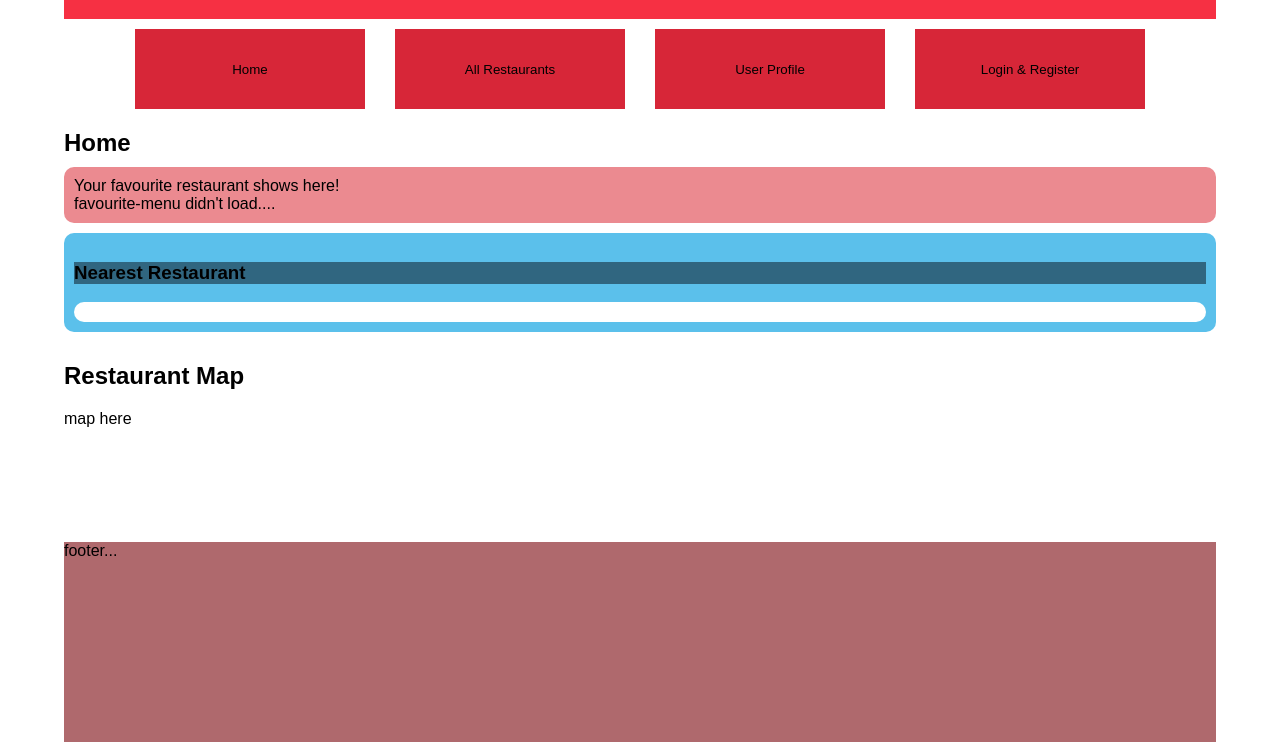
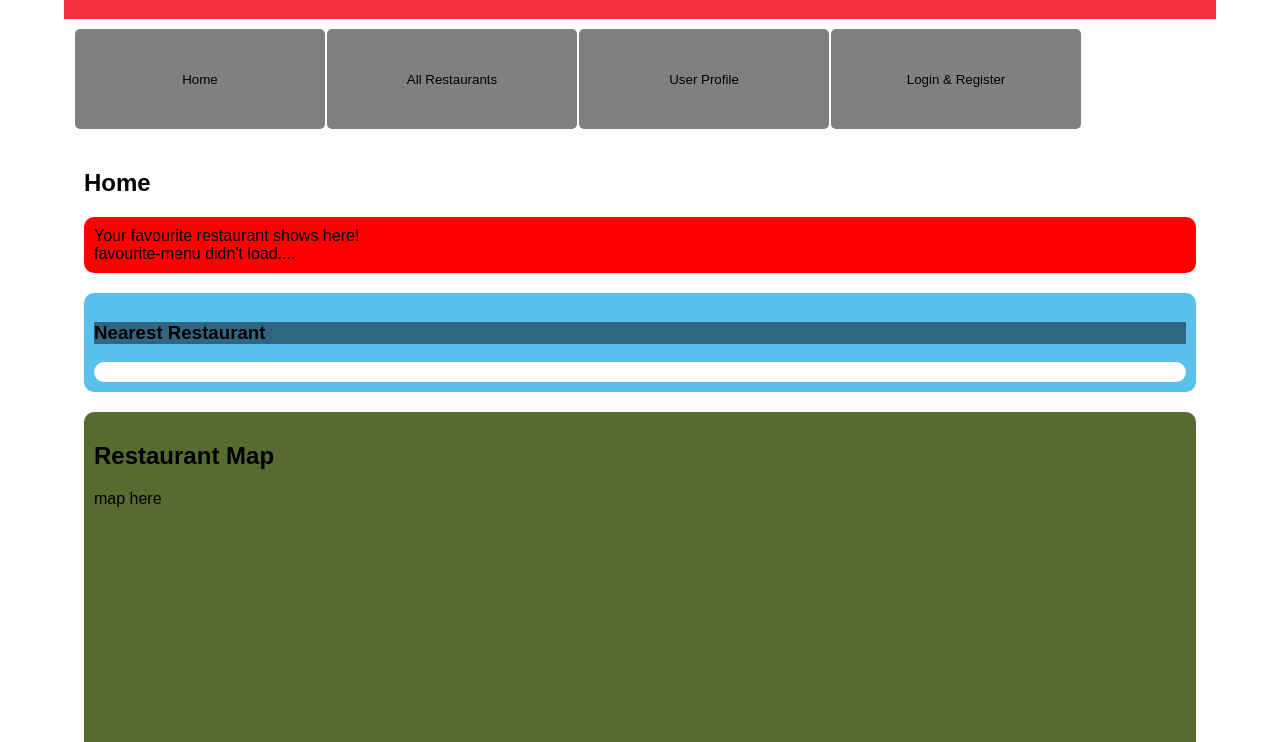
Before and after one commit to TopiAhola/yksilotehtava, a website with bundled scripts: page index.html in a window 1280 px wide. Shown: the part 58-800 px from the top of the page. Built offline with nearby package versions, Linux system fonts and the light colour scheme; no server answers; files whose address does not match are found by name.

Commit message:
styles
-Topi nuc

```diff
--- a/index.html
+++ b/index.html
@@ -51,6 +51,7 @@
       <h2>Home</h2>
 
       <div id="favourite-restaurant-home" class="favourite-restaurant">
+
         <div id="favourite-restaurant-info-home"
              class="favourite-restaurant-info">
           Your favourite restaurant shows here!
@@ -58,7 +59,6 @@
         <div class="favourite-daily-menu">
           favourite-menu didn't load....
         </div>
-
       </div>
 
       <div id="nearest-restaurant-home" class="nearest-restaurant">
@@ -158,12 +158,8 @@
 
     </div>
 
-
   </main>
 
-  <footer>
-    footer...
-  </footer>
 
 </div>
 </body>
--- a/styles/restaurant-box-style.css
+++ b/styles/restaurant-box-style.css
@@ -26,13 +26,14 @@
 
 
 .favourite-restaurant {
-  background-color: #eb8a90;
+  background-color: red;
   border-radius: 10px 10px 10px 10px;
   padding: 10px;
+  margin: 20px 10px 10px 10px;
 }
 
 .favourite-restaurant h3 {
-  color: #af696d;
+  color: red;
 }
 
 .favourite-menu {
--- a/styles/style.css
+++ b/styles/style.css
@@ -13,18 +13,17 @@ body {
   /* background-repeat: no-repeat;*/
   background-size: cover;
 
-
 }
 
 #center {
   display: block;
   margin: auto;
   width: 90%;
-  height: 100vh;
+  /*height: 100vh;*/
   min-height: 1200px;
 
-  background-color: rgba(255, 255, 255, 0.9);
-
+  padding: 0px 10px 0px 10px;
+  background-color: rgba(255, 255, 255, 0.8);
 
 }
 
@@ -32,20 +31,19 @@ header {
   width: 100%;
 }
 
+
+.view {
+  background-color: rgba(255, 255, 255, 0.8);
+  padding: 10px;
+}
+
+
+/*
 main {
   flex: 1;
 }
 
-footer {
-  background-color: #af696d;
-  position: fixed;
-  bottom: 0;
-
-  display: block;
-
-  height: 200px;
-  width: 90%;
-}
+*/
 
 
 /*
@@ -61,21 +59,24 @@ h1 {
 }
 
 nav {
-  background-color: #FFFFFF;
+  /*background-color: #FFFFFF;*/
   position: sticky;
   top: 0;
 
   display: flex;
-  justify-content: center;
+  justify-content: left;
   align-items: center;
   height: 100px;
+
+  padding: 10px;
 }
 
 nav button {
-  border: 10px #FFFFFF solid;
-  padding: 0px;
-  margin: 5px;
-  background-color: #D72638;
+  border-radius: 5px;
+  border: 10px #FFFFFF;
+  padding: 10px;
+  margin: 1px;
+  background-color: grey;
 
   height: 100%;
   max-height: 250px;
@@ -95,17 +96,23 @@ nav button:active {
 }
 
 /* home-view styles */
+#home-view {
+
+}
 
 #home-view > * {
-  margin: 10px 0 10px 0;
+  margin: 20px 10px 20px 10px;
+
   /* display: block;*/
 }
 
+#map-area {
+  background-color: darkolivegreen;
+  height: 90vh;
+  overflow: hidden;
 
-#map-area {
-  height: 500px;
-
-  overflow: hidden;
+  padding: 10px;
+  border-radius: 10px;
 }
 
 #map {
@@ -136,7 +143,7 @@ table {
   width: 100%;
   overflow-y: scroll;
 
-  background-color: #5BC0EB;
+  background-color: darkolivegreen;
 }
 
 th {
```
